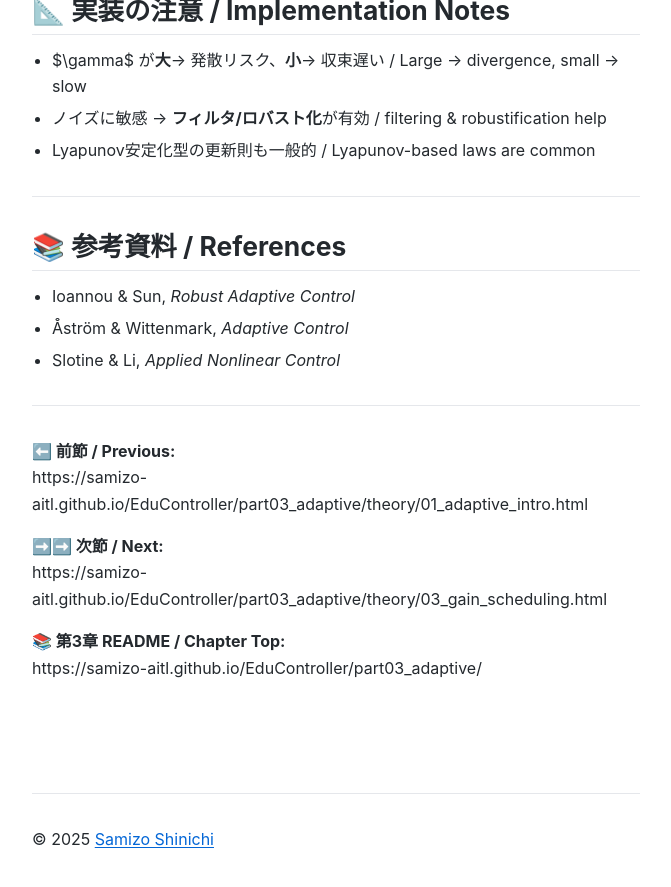
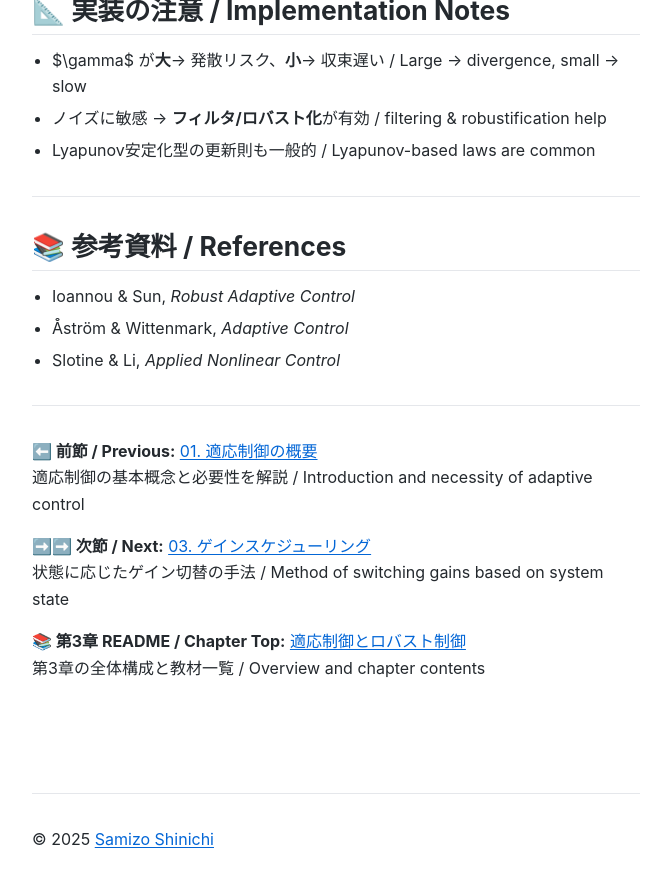
Before and after one commit to Samizo-AITL/EduController, a Jekyll site: the page built from part03_adaptive/theory/02_mrac_design.md, in a window 1280 px wide and 900 px high, scrolled down 2663 px. Shown: the top 887 px of the window, without its empty margins (304-975 px from the left). Built offline with Jekyll 4.4.1, drawn with Linux system fonts in a browser that asks for light colours.

Commit message:
Update 02_mrac_design.md

```diff
--- a/part03_adaptive/theory/02_mrac_design.md
+++ b/part03_adaptive/theory/02_mrac_design.md
@@ -110,11 +110,11 @@ $$
 
 ---
 
-**⬅️ 前節 / Previous:**
-https://samizo-aitl.github.io/EduController/part03_adaptive/theory/01_adaptive_intro.html
+**⬅️ 前節 / Previous:** [01. 適応制御の概要](https://samizo-aitl.github.io/EduController/part03_adaptive/theory/01_adaptive_intro.html)
+適応制御の基本概念と必要性を解説 / Introduction and necessity of adaptive control
 
-**➡️➡️ 次節 / Next:**
-https://samizo-aitl.github.io/EduController/part03_adaptive/theory/03_gain_scheduling.html
+**➡️➡️ 次節 / Next:** [03. ゲインスケジューリング](https://samizo-aitl.github.io/EduController/part03_adaptive/theory/03_gain_scheduling.html)
+状態に応じたゲイン切替の手法 / Method of switching gains based on system state
 
-**📚 第3章 README / Chapter Top:**
-https://samizo-aitl.github.io/EduController/part03_adaptive/
+**📚 第3章 README / Chapter Top:** [適応制御とロバスト制御](https://samizo-aitl.github.io/EduController/part03_adaptive/)
+第3章の全体構成と教材一覧 / Overview and chapter contents
```
